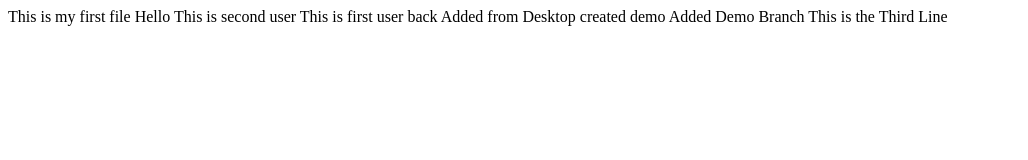
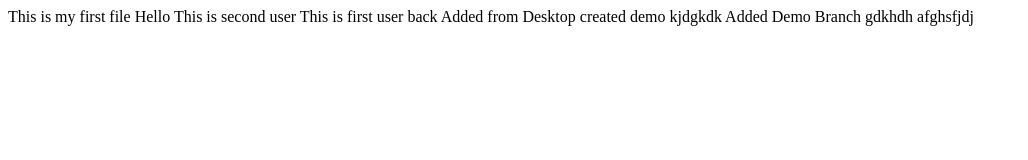
Before and after one commit to prahi001/DevOps, a plain HTML site: page Index.html in a window 1280 px wide. Shown: the whole page, without its empty margins (0-1028 px from the left). Drawn offline with Linux system fonts and the light colour scheme.

Commit message:
Made some changes

```diff
--- a/Index.html
+++ b/Index.html
@@ -4,6 +4,7 @@
 	This is first user back
 	Added from Desktop
 	created demo
-	Added Demo Branch
-	This is the Third Line
+	kjdgkdk
+	Added Demo Branch gdkhdh
+	afghsfjdj
 </html>
```
